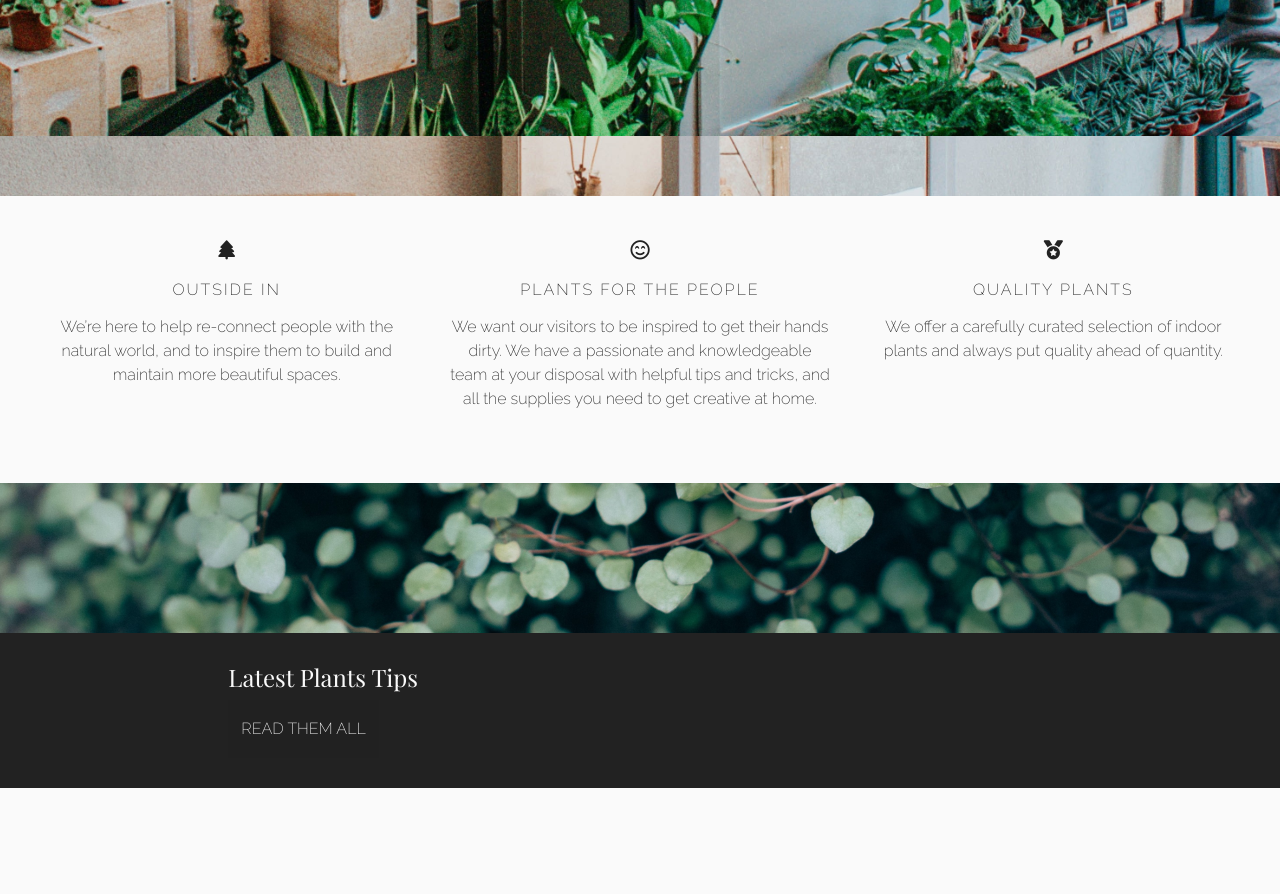
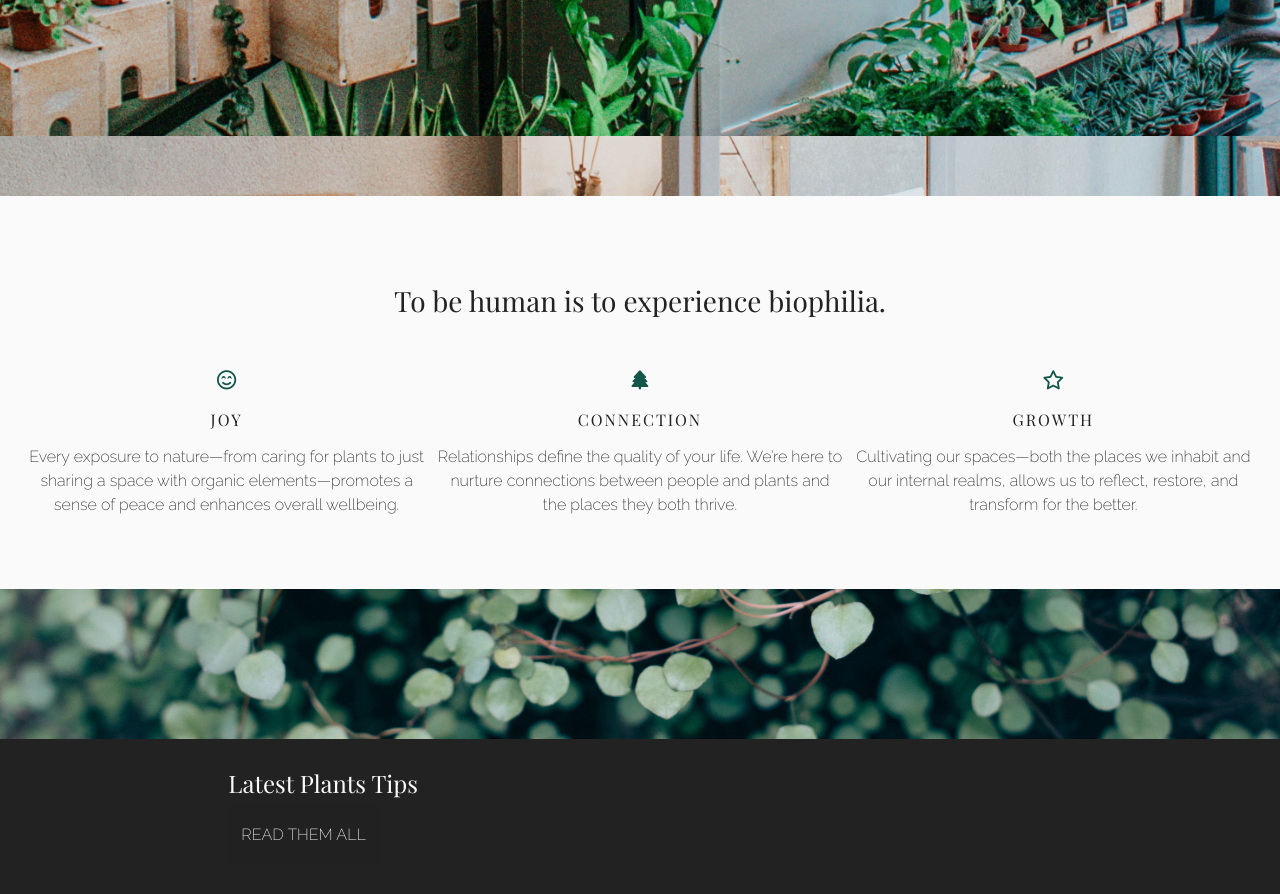
Before and after one commit to fernandagil/ms4-plants-shop, a Django app: page / in a window 1280 px wide. Shown: the part 664-1558 px from the top of the page. Before the commit the page ends 1452 px from the top, so only its background shows below. Run offline with Django 3.2, Linux system fonts and the light colour scheme; parts of the project's set-up code (start-up, migrations or seed data) failed here and were passed over; some libraries are stand-ins or nearby versions.

Commit message:
Update styling in index.html

```diff
--- a/home/templates/home/index.html
+++ b/home/templates/home/index.html
@@ -26,20 +26,23 @@
 
         <!-- info -->
         <div class="row home-info text-center">
-            <div class="col-12 col-md-4 mb-3">
-                <div class="home-icon"><i class="fas fa-tree"></i></div>
-                <h6 class="care-header my-3">Outside In</h6>
-                <p>We’re here to help re-connect people with the natural world, and to inspire them to build and maintain more beautiful spaces.</p>
+            <div class="col-12 text-center">
+                <h3 class="logo-font my-5">To be human is to experience biophilia.</h3>
             </div>
-            <div class="col-12 col-md-4 mb-3">
-                <div class="home-icon"><i class="far fa-smile-beam"></i></div>
-                <h6 class="care-header my-3">Plants for the People</h6>
-                <p>We want our visitors to be inspired to get their hands dirty. We have a passionate and knowledgeable team at your disposal with helpful tips and tricks, and all the supplies you need to get creative at home.</p>
+            <div class="col-12 col-md-4 mb-3 px-1">
+                <div class="home-icon text-green"><i class="far fa-smile-beam"></i></div>
+                <h6 class="care-header my-3 logo-font">Joy</h6>
+                <p>Every exposure to nature—from caring for plants to just sharing a space with organic elements—promotes a sense of peace and enhances overall wellbeing.</p>
             </div>
-            <div class="col-12 col-md-4 mb-3">
-                <div class="home-icon"><i class="fas fa-medal"></i></div>
-                <h6 class="care-header my-3">Quality Plants</h6>
-                <p>We offer a carefully curated selection of indoor plants and always put quality ahead of quantity.</p>
+            <div class="col-12 col-md-4 mb-3 px-1">
+                <div class="home-icon text-green"><i class="fas fa-tree"></i></div>
+                <h6 class="care-header my-3 logo-font">Connection</h6>
+                <p>Relationships define the quality of your life. We’re here to nurture connections between people and plants and the places they both thrive.</p>
+            </div>
+            <div class="col-12 col-md-4 mb-3 px-1">
+                <div class="home-icon text-green"><i class="far fa-star"></i></div>
+                <h6 class="care-header my-3 logo-font">Growth</h6>
+                <p>Cultivating our spaces—both the places we inhabit and our internal realms, allows us to reflect, restore, and transform for the better.</p>
             </div>
         </div>
 
```
